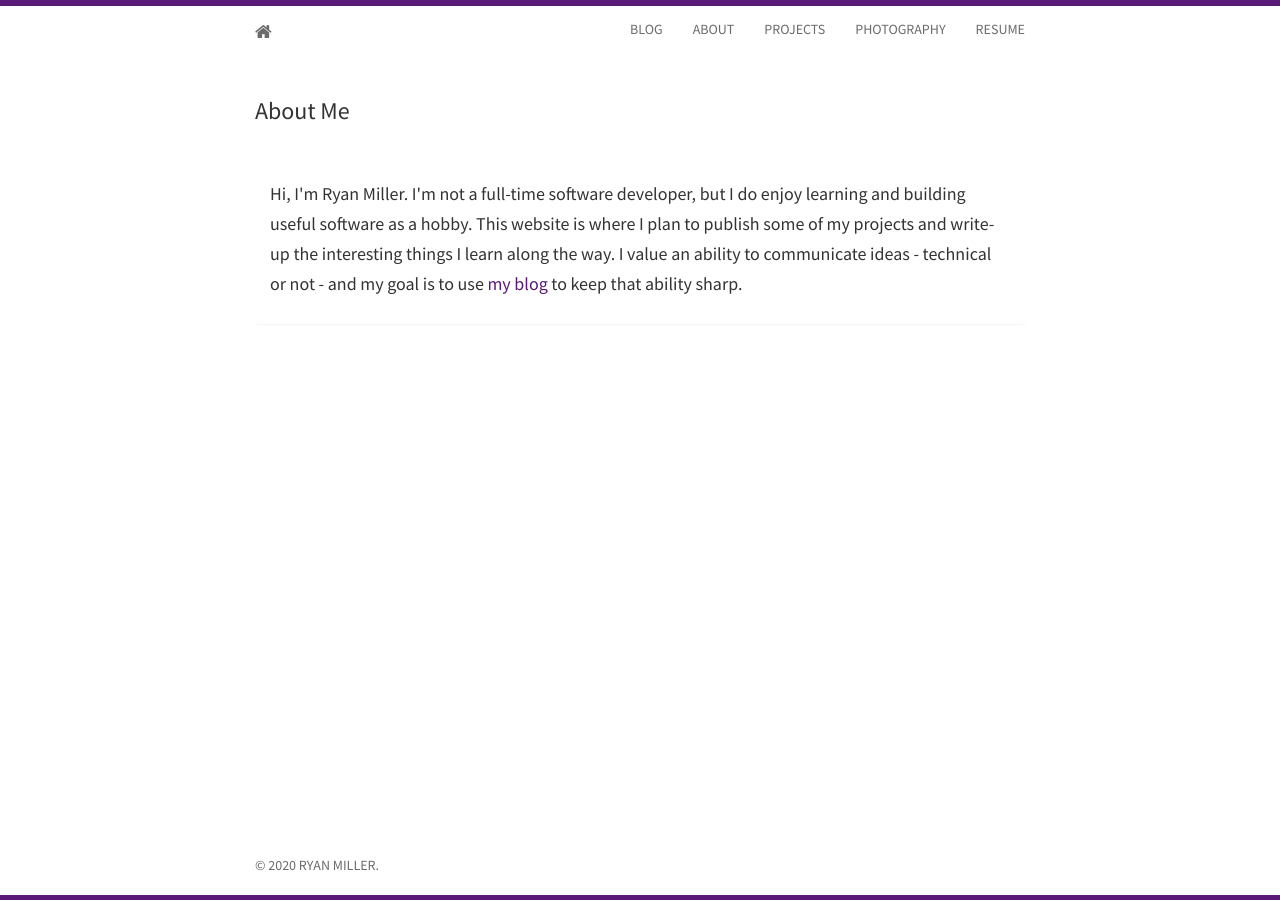
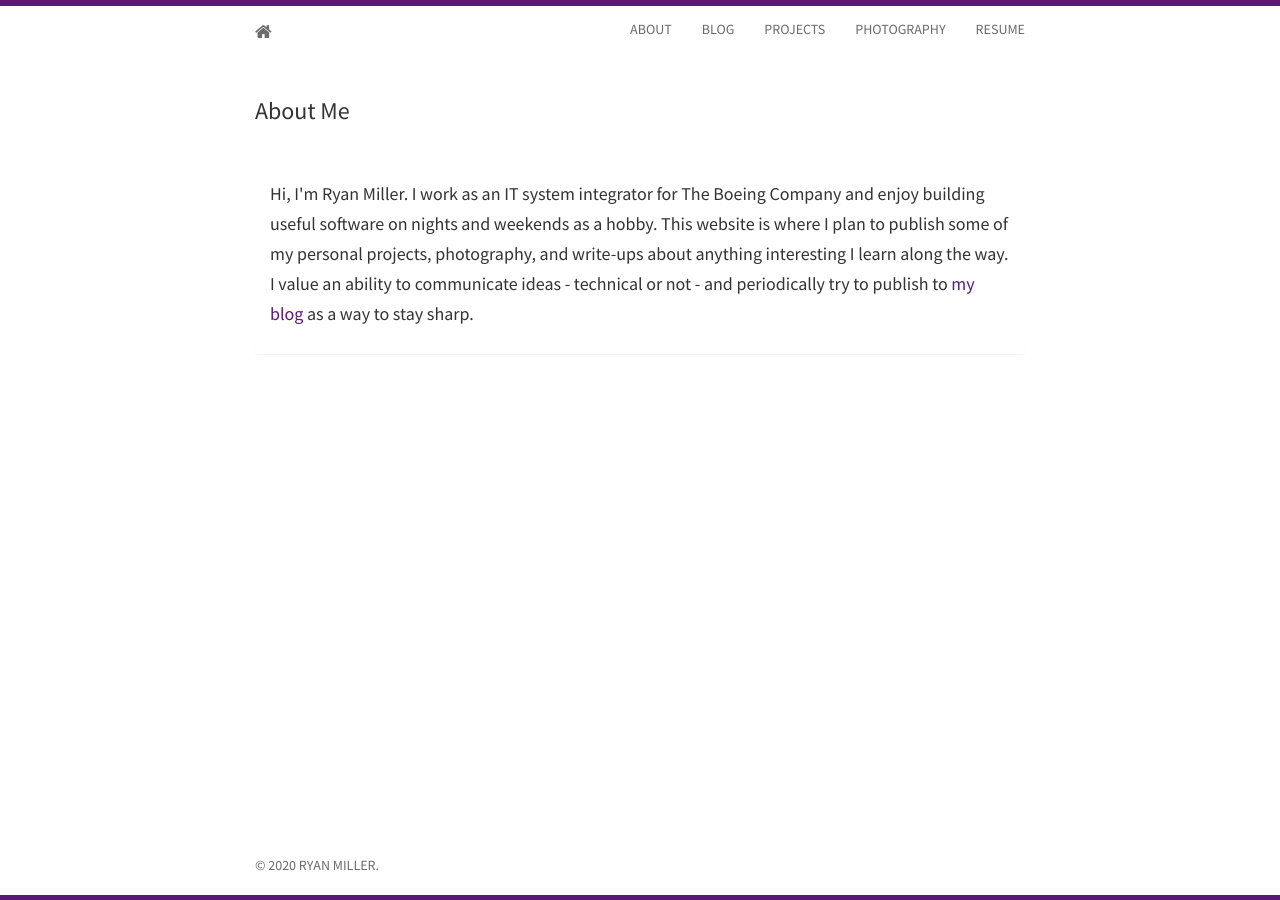
Before and after one commit to TheRyanMiller/theryanmiller.github.io, a Jekyll site: the page built from about.html, in a window 1280 px wide. Built offline with Jekyll 4.4.1, drawn with Linux system fonts in a browser that asks for light colours; nearby versions of some CDN libraries.

Commit message:
change about

```diff
--- a/_includes/about.html
+++ b/_includes/about.html
@@ -4,10 +4,12 @@
   <div class="panel panel-default">
     <div class="panel-body">
 		<h4>
-      Hi, I'm Ryan Miller. I'm not a full-time software developer, but I do enjoy learning and building useful software as a hobby. This
-      website is where I plan to publish some of my projects and write-up the interesting things I learn along the way.
-      I value an ability to communicate ideas - technical or not - and my goal is to use <a href="{{ site.baseurl }} blog.html">my blog</a>
-      to keep that ability sharp.
+      Hi, I'm Ryan Miller. I work as an IT system integrator for The Boeing Company and
+      enjoy building useful software on nights and weekends as a hobby. This website is where I plan to publish some
+      of my personal projects, photography, and write-ups about anything
+      interesting I learn along the way.
+      I value an ability to communicate ideas - technical or not - and periodically try to publish to
+       <a href="{{ site.baseurl }} blog.html">my blog</a> as a way to stay sharp.
 		</h4>
     </div>
   </div>
--- a/_includes/header.html
+++ b/_includes/header.html
@@ -5,8 +5,8 @@
     </div>
     <div id="navbar">
       <ul class="nav navbar-nav navbar-right">
+        <li><a href="{{ site.baseurl }} about.html">ABOUT</a></li>
         <li><a href="{{ site.baseurl }} blog.html">BLOG</a></li>
-        <li><a href="{{ site.baseurl }} about.html">ABOUT</a></li>
         <li><a href="{{ site.baseurl }} projects.html">PROJECTS</a></li>
         <li><a href="{{ site.baseurl }} photography.html">PHOTOGRAPHY</a></li>
         <li><a href="https://theryanmiller.github.io/resume">RESUME</a></li>
```
Also changed, not shown: _posts/2020-07-19-saving-icon-images-directly-to-mongodb.md (+1 -1 lines), 1 other file.
